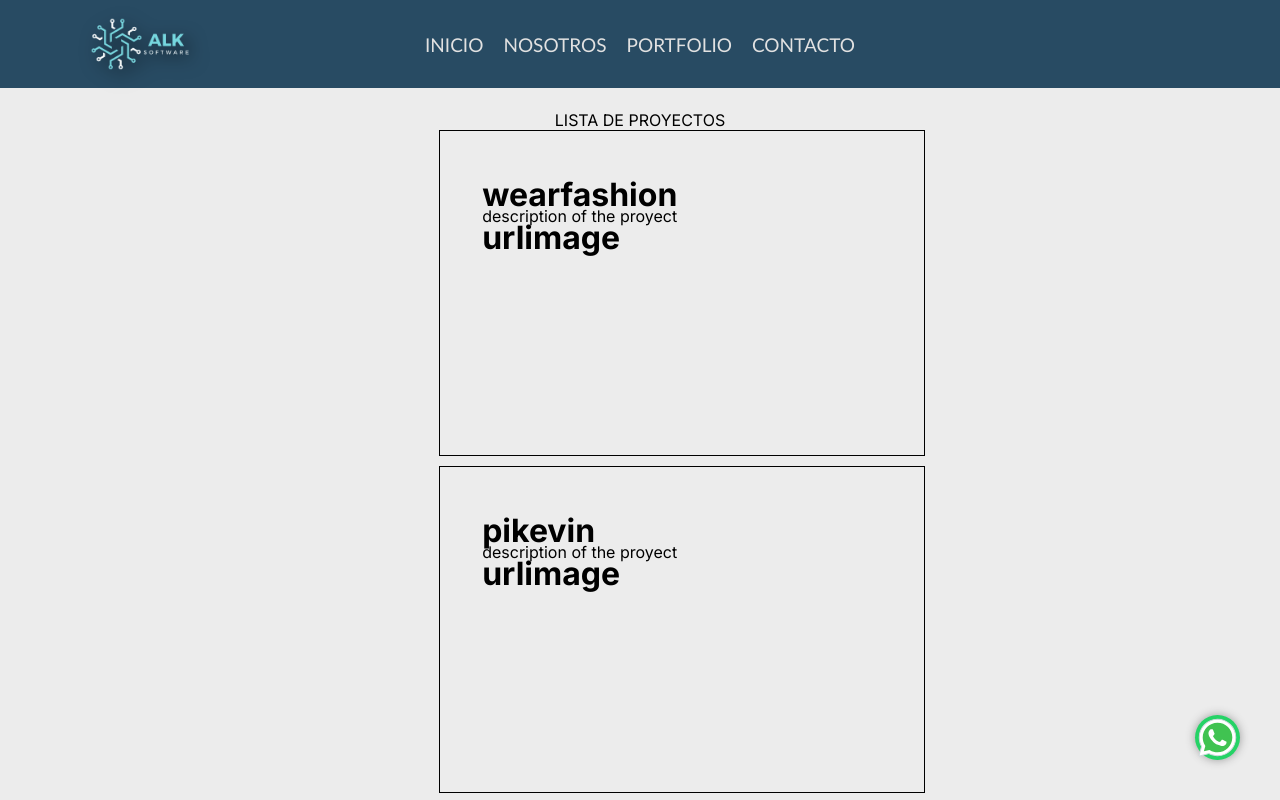
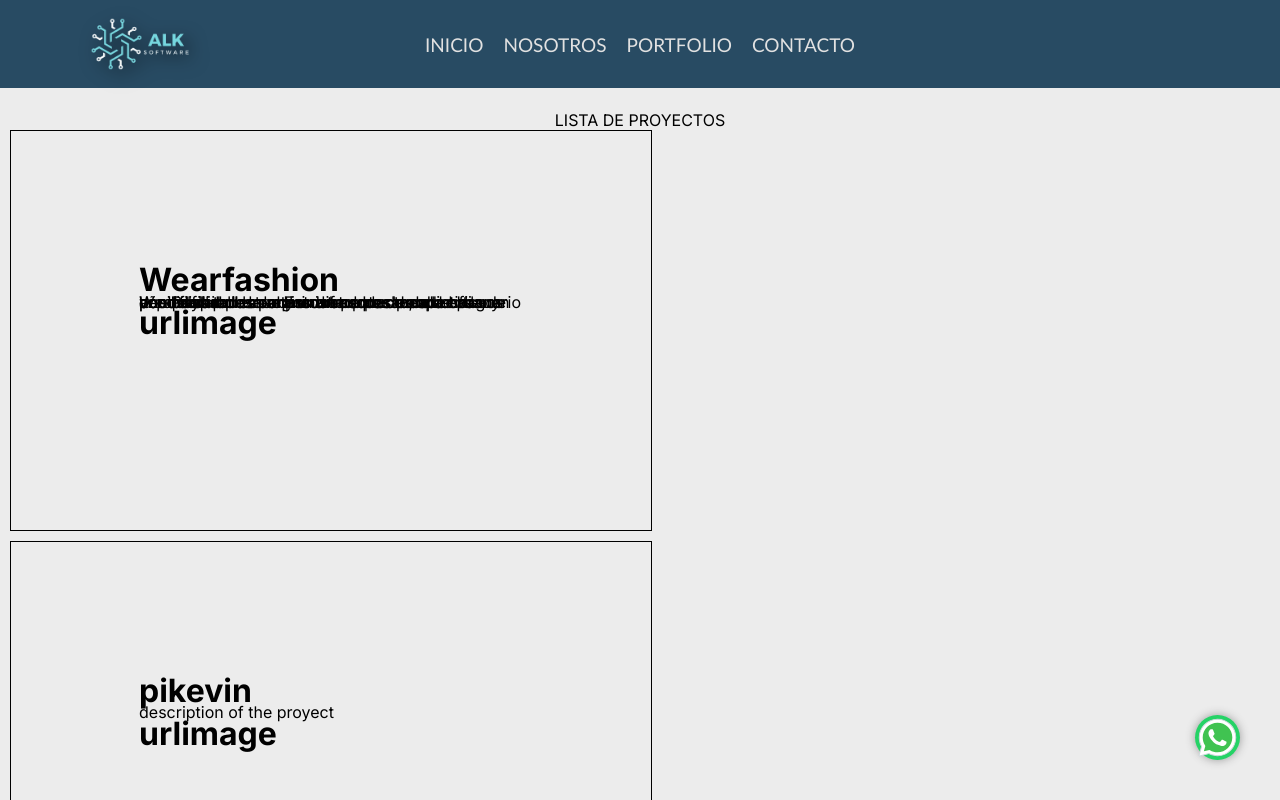
Before and after one commit to alejoborracci21/ALK-Software, a Next.js app: page /portfolio in a window 1280 px wide. Shown: the top 800 px of the page. Built offline with nearby package versions, Linux system fonts and the light colour scheme.

Commit message:
proyectos sin estilos

```diff
--- a/src/app/portfolio/components/list.module.css
+++ b/src/app/portfolio/components/list.module.css
@@ -12,6 +12,6 @@
     border: 1px solid black;
     padding: 10%;
     margin: 10px;
-    width: 50vh;
-    height: 30vh;
+    width: 30%;
+    height: 10%;
 }
--- a/src/app/portfolio/page.module.css
+++ b/src/app/portfolio/page.module.css
@@ -6,7 +6,3 @@
     justify-content: center;
     color: black;
 }
-
-.proyect{
-    color: black;
-}
--- a/src/app/portfolio/proyects.json
+++ b/src/app/portfolio/proyects.json
@@ -1,9 +1,9 @@
 {
     "proyects": [
         {
-            "name": "wearfashion",
+            "name": "Wearfashion",
             "image": "urlimage",
-            "description": "description of the proyect"
+            "description": "Wearfashion es un E-commerce de ropa urbana donde se muestran los diferentes productos añadidos por los administradores donde el usuario puede filtrarlos para una busqueda especifica y ver los detalles del producto. Los usuarios tienen la posibilidad de registrarse para acceder a la posibilidad de comprar un producto, a la hora de comprar implementamos una pasarela de pagos con Paypal."
         },
         {
             "name": "pikevin",
```
